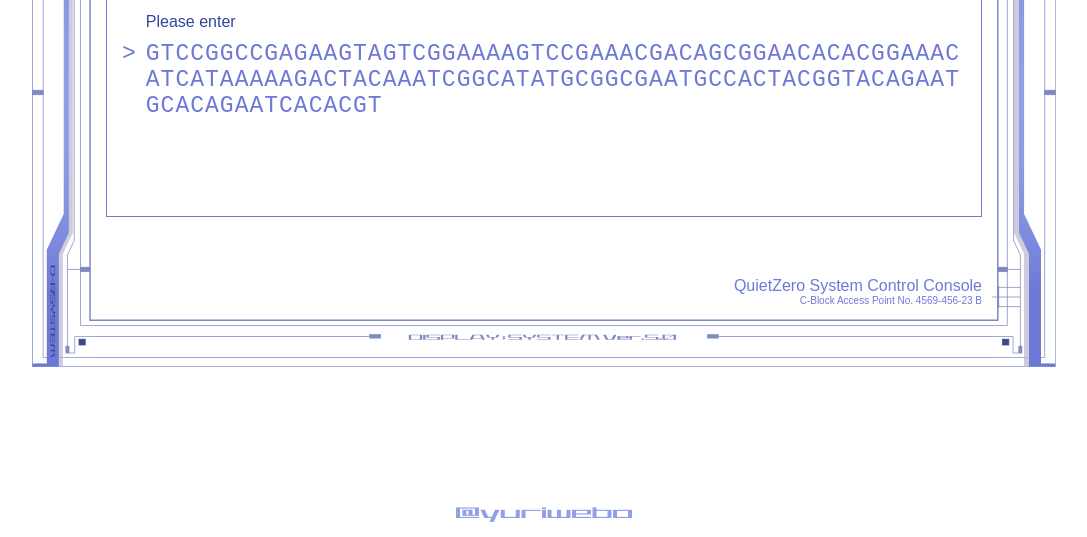
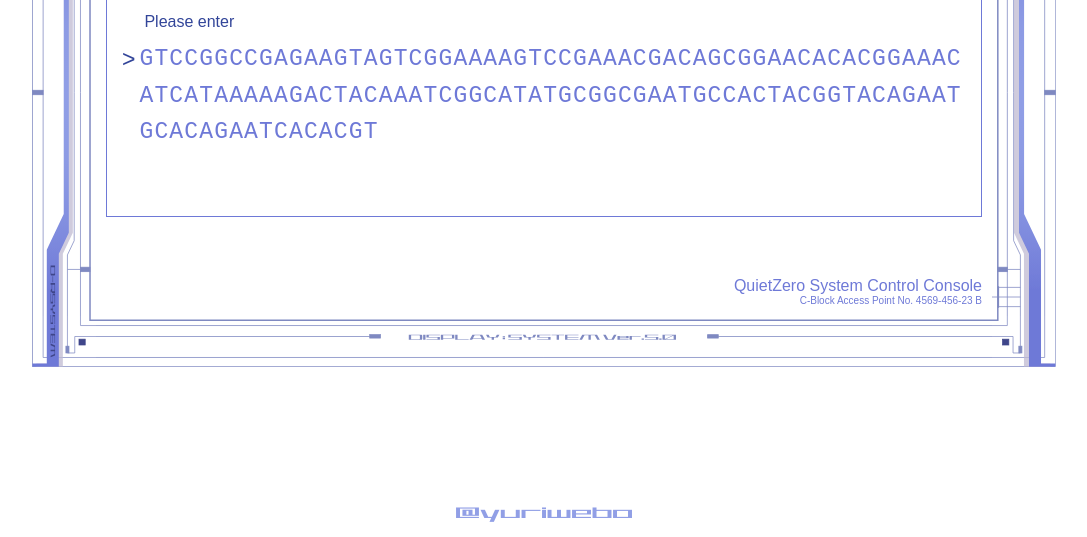
Before and after one commit to yuriwebo/miorine-room, an Astro site: page /tablet/notrette in a window 1280 px wide. Shown: the part 263-800 px from the top of the page, without its empty margins (96-1183 px from the left). Built offline with nearby package versions, Linux system fonts and the light colour scheme; Astro itself is replaced by a stand-in of ours; a web font is replaced by a local one.

Commit message:
番茄app-console区更还原

```diff
--- a/src/pages/tablet/notrette.astro
+++ b/src/pages/tablet/notrette.astro
@@ -61,7 +61,7 @@ const encodedAnswer = textToGeneSequence(decodedAnswer);
       <!-- 终端输入模拟 -->
       <div class="console">
         <span class="label">Please enter</span>
-        <span class="prefix">&gt;</span>
+        <span class="arrow">&gt;</span>
         <div class="answer" contenteditable="plaintext-only" spellcheck="false" autofocus="true">{encodedAnswer}</div>
       </div>
       <!-- 错误信息 -->
--- a/src/styles/notrette.less
+++ b/src/styles/notrette.less
@@ -1,5 +1,5 @@
 @import "global.less";
-@import url("https://fonts.googleapis.com/css2?family=Inconsolata:wdth,wght@125,200..900&family=Orbitron:wght@400..900&display=swap");
+@import url("https://fonts.googleapis.com/css2?family=Inconsolata:wdth,wght@125,200..900&family=Kosugi+Maru&family=Orbitron:wght@400..900&display=swap");
 
 @thin-width: 1px;
 @thick-border-base: 1.8px solid;
@@ -134,12 +134,13 @@
 
     .console {
       display: grid;
-      gap: 10px;
+      row-gap: 10px;
+      column-gap: 4px;
       grid-template-columns: auto 1fr;
       grid-template-rows: auto 1fr;
       grid-template-areas:
         ". label"
-        "prefix answer";
+        "arrow answer";
       text-align: left;
       height: 100%;
 
@@ -147,19 +148,23 @@
         grid-area: label;
         font-family: @square-font;
         color: @dark;
+        margin-left: 5px;
       }
 
-      .prefix {
-        grid-area: prefix;
+      .arrow {
+        grid-area: arrow;
         font-size: 23px;
-        font-family: @rounded-font;
+        line-height: 1.6em;
+        color: @dark;
+        font-family: "Kosugi Maru", sans-serif;
       }
 
       .answer {
         grid-area: answer;
         outline: none; //去除focus时边框
-        letter-spacing: 1px;
+        letter-spacing: 0.05em;
         font-size: 23px;
+        line-height: 1.6em;
         font-weight: 300;
         font-family: @rounded-font;
         white-space: pre-wrap; //保留空格和手动换行、自动换行
```
Also changed, not shown: src/styles/notrette.css.
